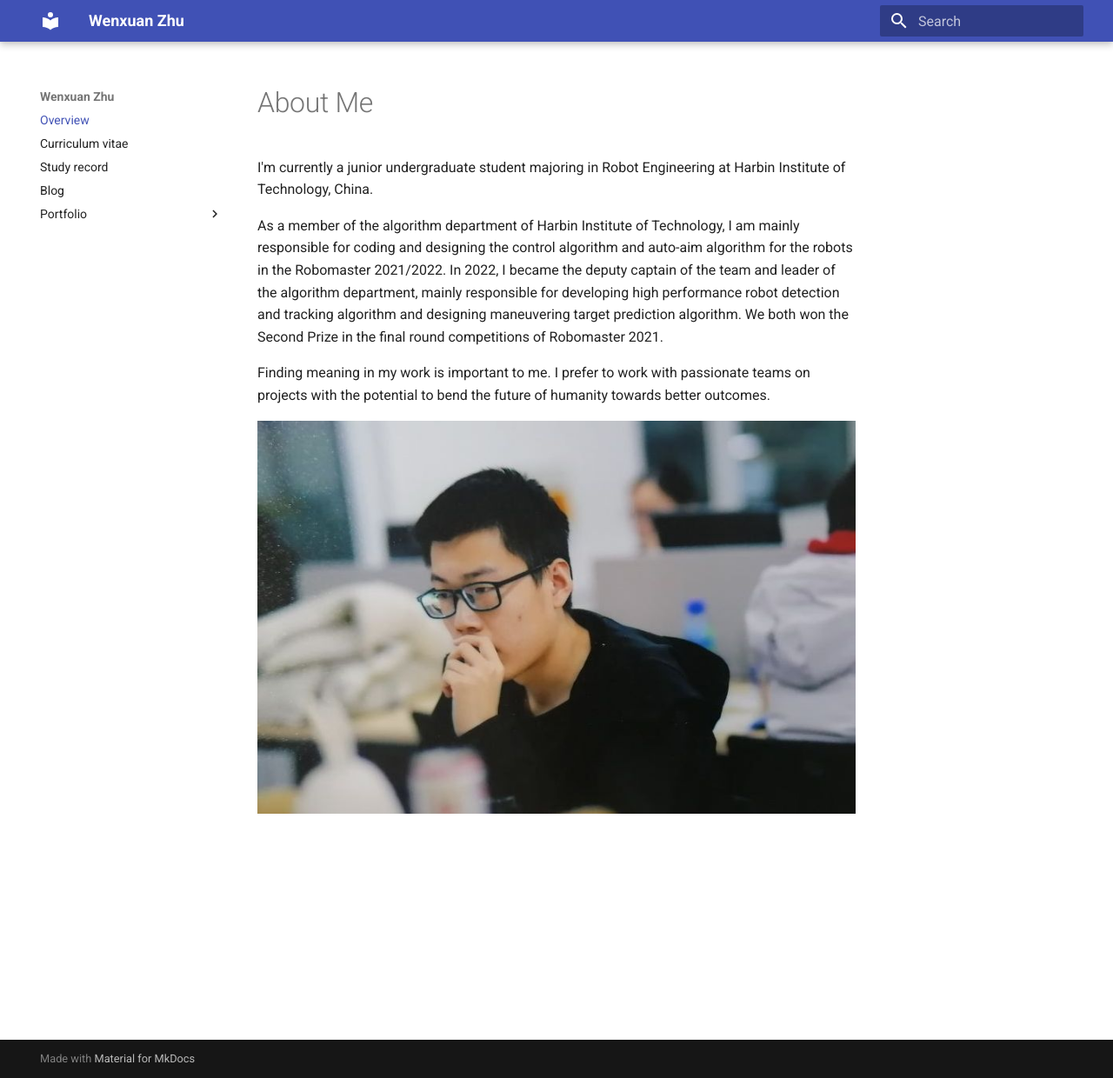
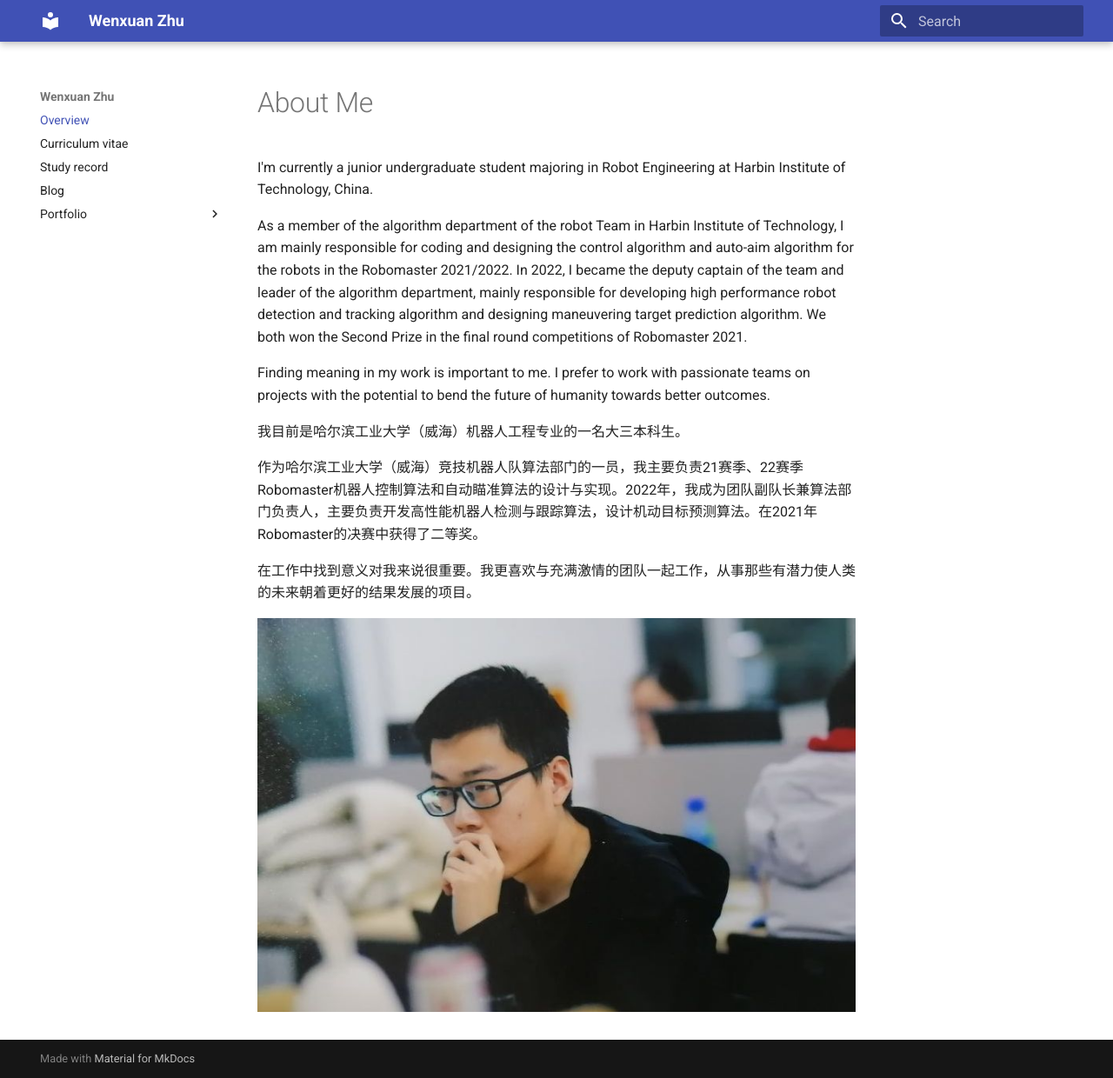
Before and after one commit to skywalker-dell/personal-page, an MkDocs documentation site: the page built from docs/index.md, in a window 1280 px wide and 1240 px high. Shown: the whole window at 87% size. Built offline with MkDocs 1.6.1 and Material for MkDocs 9.7.7, drawn with Linux system fonts in a browser that asks for light colours.

Commit message:
update zh

```diff
--- a/docs/index.md
+++ b/docs/index.md
@@ -2,9 +2,15 @@
 
 I'm currently a junior undergraduate student majoring in Robot Engineering at Harbin Institute of Technology, China.
 
-As a member of the algorithm department of Harbin Institute of Technology, I am mainly responsible for coding and designing the control algorithm and auto-aim algorithm for the robots in the Robomaster 2021/2022. In 2022, I became the deputy captain of the team and leader of the algorithm department, mainly responsible for developing high performance robot detection and tracking algorithm and designing maneuvering target prediction algorithm. We both won the Second Prize in the final round competitions of Robomaster 2021.
+As a member of the algorithm department of the robot Team in Harbin Institute of Technology, I am mainly responsible for coding and designing the control algorithm and auto-aim algorithm for the robots in the Robomaster 2021/2022. In 2022, I became the deputy captain of the team and leader of the algorithm department, mainly responsible for developing high performance robot detection and tracking algorithm and designing maneuvering target prediction algorithm. We both won the Second Prize in the final round competitions of Robomaster 2021.
 
 Finding meaning in my work is important to me. I prefer to work with passionate teams on projects with the potential to bend the future of humanity towards better outcomes.
+
+我目前是哈尔滨工业大学（威海）机器人工程专业的一名大三本科生。
+
+作为哈尔滨工业大学（威海）竞技机器人队算法部门的一员，我主要负责21赛季、22赛季Robomaster机器人控制算法和自动瞄准算法的设计与实现。2022年，我成为团队副队长兼算法部门负责人，主要负责开发高性能机器人检测与跟踪算法，设计机动目标预测算法。在2021年Robomaster的决赛中获得了二等奖。
+
+在工作中找到意义对我来说很重要。我更喜欢与充满激情的团队一起工作，从事那些有潜力使人类的未来朝着更好的结果发展的项目。
 
 <!-- Hoping to contribute to open source robotics. -->
 
```
Also changed, not shown: docs/armor_detect.md (+1 -0 lines).
